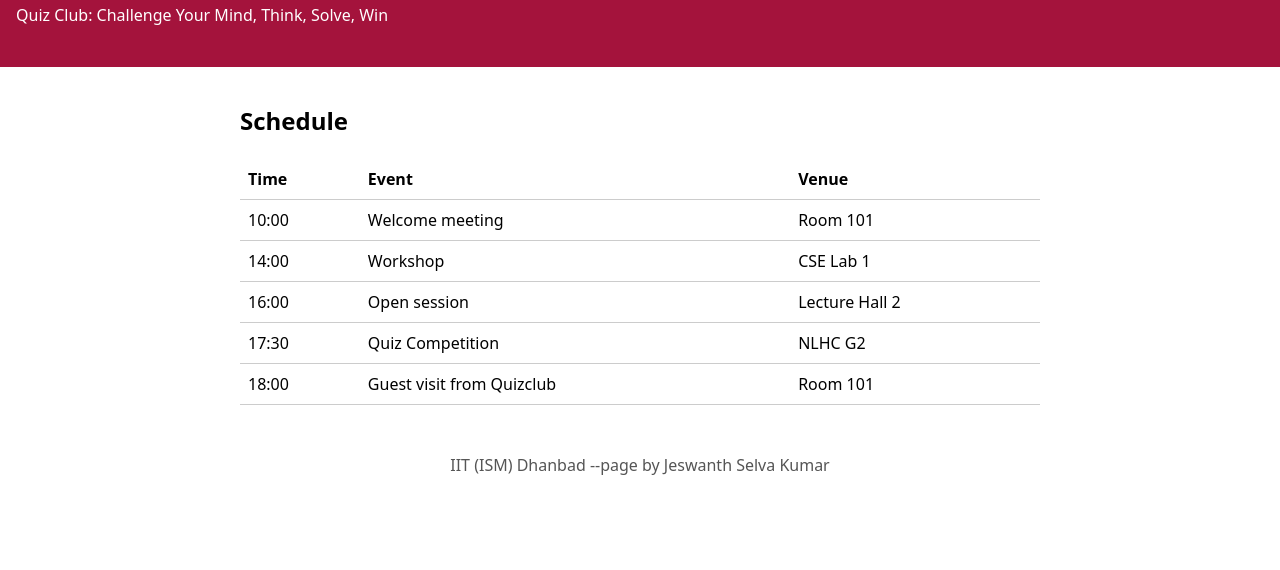
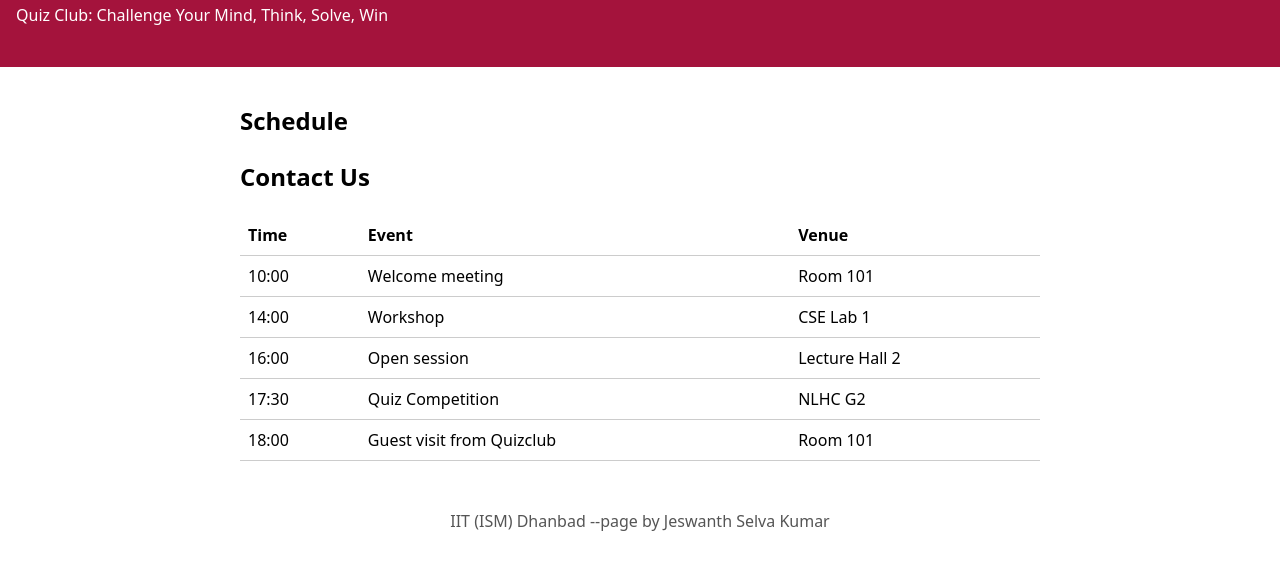
Before and after one commit to Jeswanth-25/club-page, a plain HTML site: page index.html in a window 1280 px wide. Shown: the part 112-682 px from the top of the page. Drawn offline with Linux system fonts and the light colour scheme.

Commit message:
added a contact section

```diff
--- a/index.html
+++ b/index.html
@@ -15,6 +15,8 @@
   <main>
     <section id="schedule">
       <h2>Schedule</h2>
+      <section id="contact">
+	      <h2>Contact Us</h2>
       <table>
         <thead>
           <tr><th scope="col">Time</th><th scope="col">Event</th><th scope="col">Venue</th></tr>
@@ -27,6 +29,7 @@
 	  <tr><td>18:00</td><td>Guest visit from Quizclub</td><td>Room 101</td></tr>
         </tbody>
       </table>
+      </section>
     </section>
   </main>
 
```
